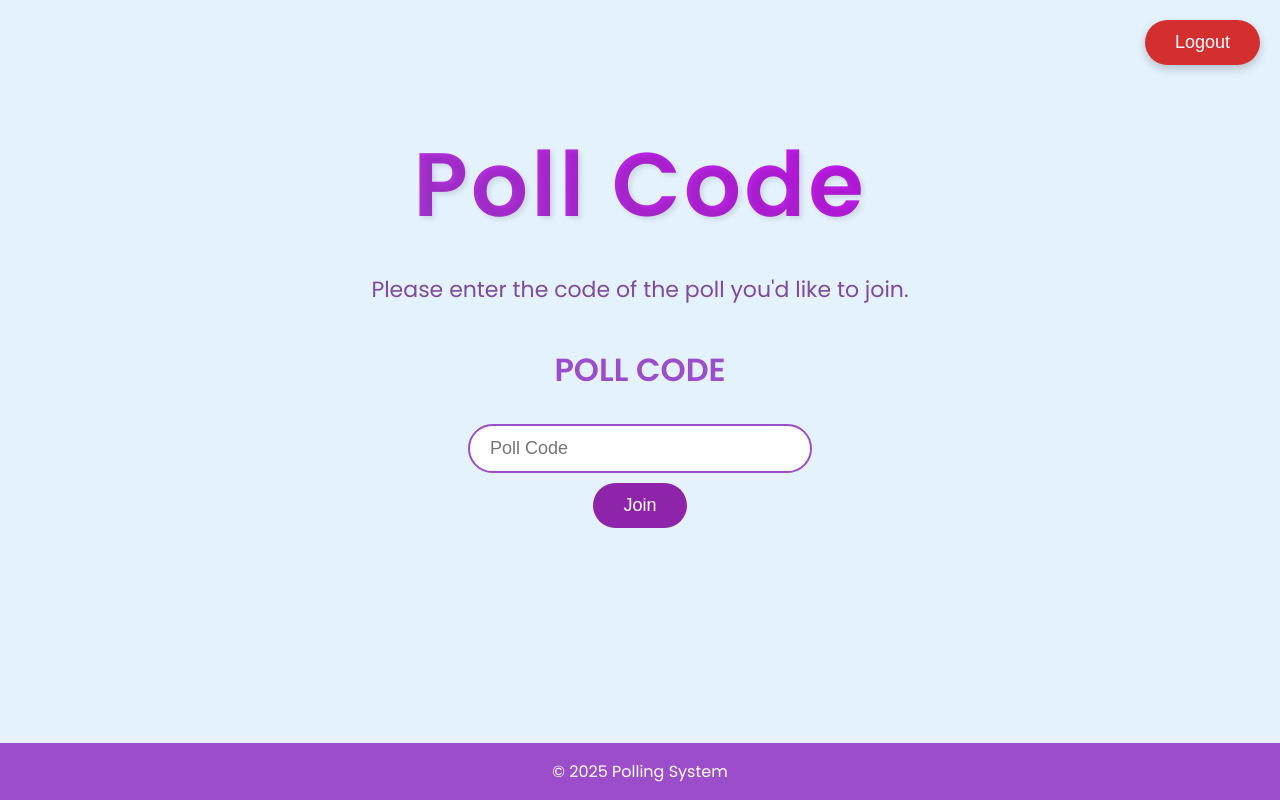
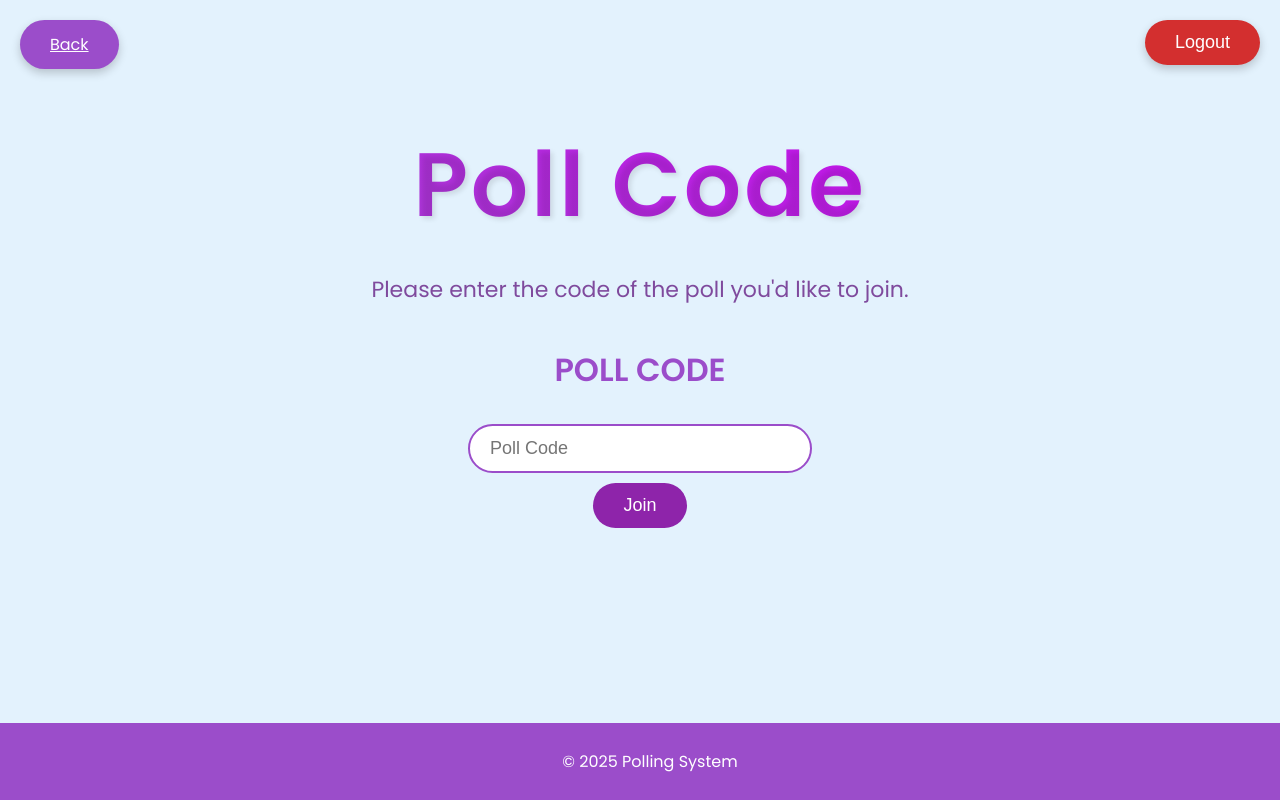
Before and after one commit to Arif1025/Placeholder, a Django app: page /polls/enter-poll-code/ in a window 1280 px wide. Run offline with Django 5.2, Linux system fonts and the light colour scheme.

Commit message:
Added a back button and updated unit tests for enter_poll_code.html and final_score_page.html

```diff
--- a/polls/templates/enter_poll_code.html
+++ b/polls/templates/enter_poll_code.html
@@ -92,6 +92,26 @@
             background-color: #9b4dca;
         }
 
+        /* Back Button Styling */
+        .back-button {
+            background-color: #9b4dca;
+            color: white;
+            font-size: 16px;
+            padding: 12px 30px;
+            border: none;
+            border-radius: 50px;
+            cursor: pointer;
+            position: fixed;
+            top: 20px;
+            left: 20px;
+            box-shadow: 0 4px 10px rgba(0, 0, 0, 0.2);
+            transition: background-color 0.3s ease;
+        }
+
+        .back-button:hover {
+            background-color: #7b1fa2;
+        }
+
         /* Logout Button Positioned at Top Right */
         .logout-button {
             background-color: #d32f2f;
@@ -116,7 +136,7 @@
             background-color: #9b4dca;
             color: white;
             text-align: center;
-            padding: px;
+            padding: 10px;
             position: fixed;
             width: 100%;
             bottom: 0;
@@ -173,6 +193,9 @@
 </head>
 <body>
 
+    <!-- Back Button -->
+    <a href="javascript:history.back()" class="back-button">Back</a>
+
     <main class="main-content">
         <!-- Welcome Section -->
         <section class="welcome-section">
```
Also changed, not shown: polls/templates/final_score_page.html (+23 -0 lines), polls/tests/views/test_final_score_view.py (+7 -0 lines), polls/tests/views/test_poll_code_view.py (+3 -0 lines).
